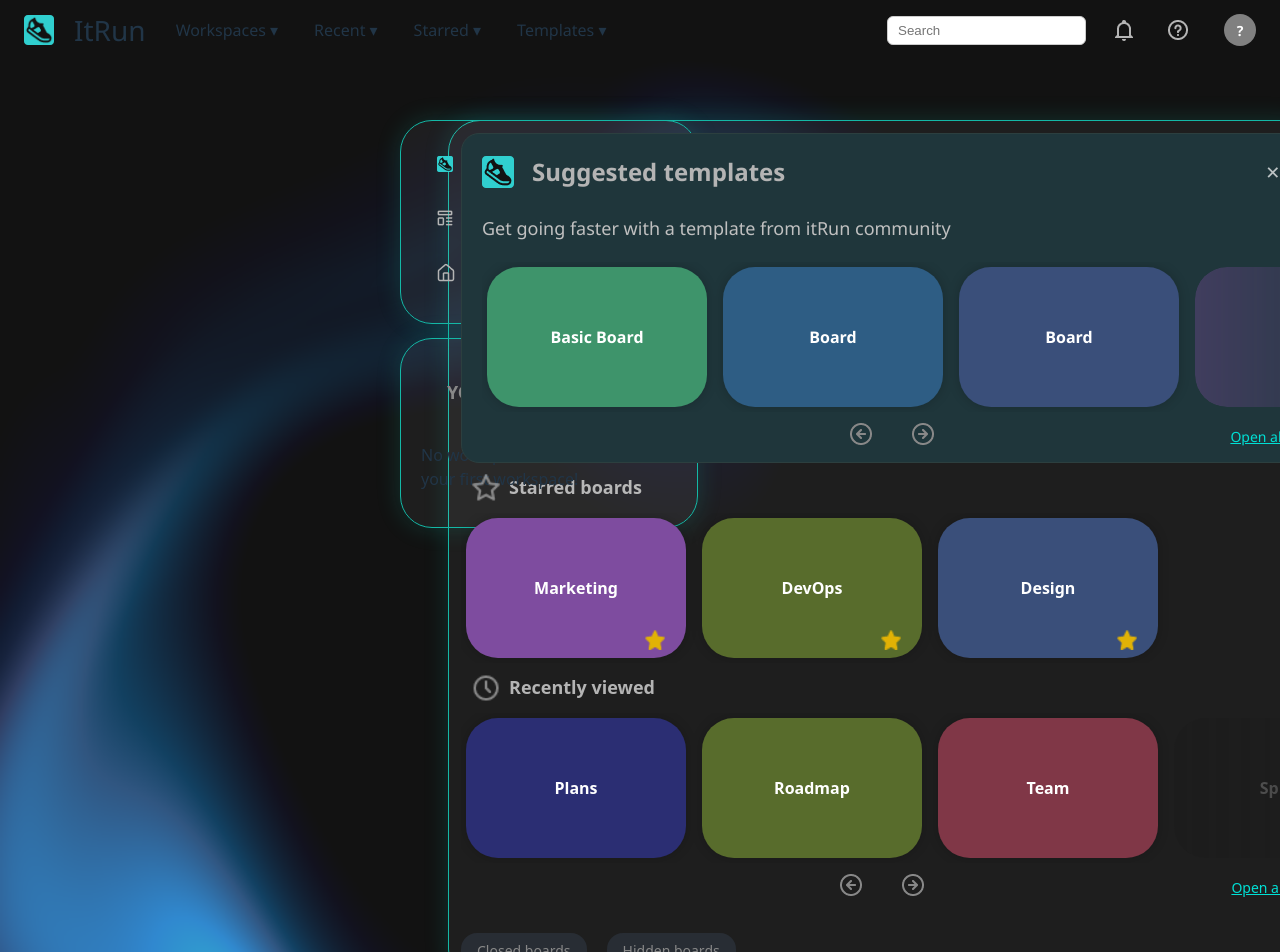
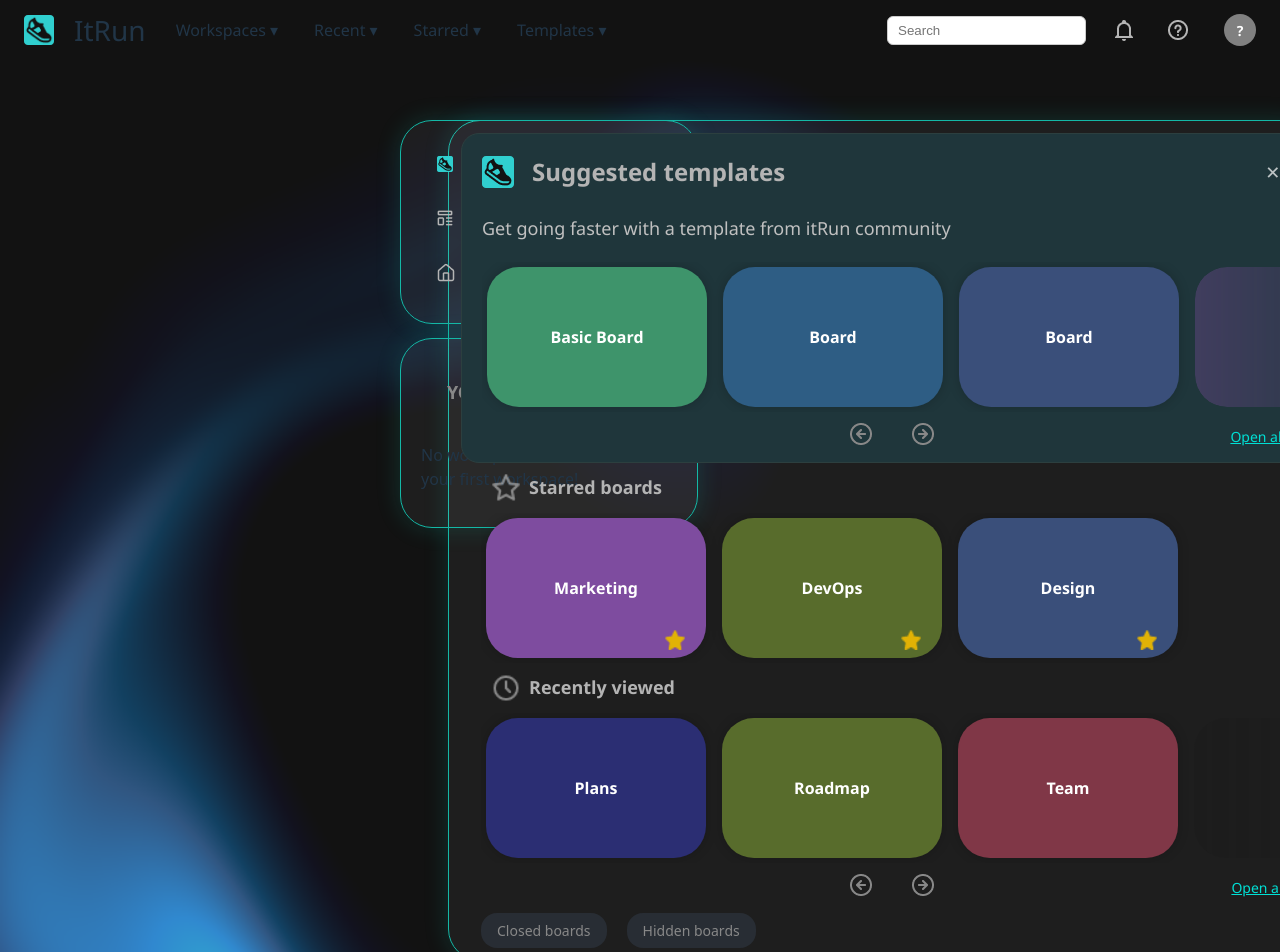
Before and after one commit to itrun-git/itrun_front, a React (Vite) app: page /mainform in a window 1280 px wide. Shown: the top 952 px of the page. Built offline with nearby package versions, Linux system fonts and the light colour scheme.

Commit message:
update-template

```diff
--- a/src/components/Pages/MainForm.tsx
+++ b/src/components/Pages/MainForm.tsx
@@ -229,20 +229,23 @@ const MainForm = () => {
             </div>
 
             {/* Starred Boards */}
+            <div className="starred-boards">
             <BoardSection image={star} title="Starred boards" boards={starredBoards} currentIndex={starredIndex} showAll={starredShowAll}
               onToggleShowAll={() => setStarredShowAll(!starredShowAll)}
               onLeft={() => scrollByArrow(-1, starredIndex, setStarredIndex, starredBoards.length)}
               onRight={() => scrollByArrow(1, starredIndex, setStarredIndex, starredBoards.length)}
               sectionKey="starred"/>
+            </div>
 
             {/* Recently Viewed */}
+            <div className="recently-viewed">
             <BoardSection title="Recently viewed" image={timer} boards={recentBoards} currentIndex={recentIndex}
               showAll={recentShowAll}
               onToggleShowAll={() => setRecentShowAll(!recentShowAll)}
               onLeft={() => scrollByArrow(-1, recentIndex, setRecentIndex, recentBoards.length)}
               onRight={() => scrollByArrow(1, recentIndex, setRecentIndex, recentBoards.length)}
               sectionKey="recent"/>
-
+            </div>
             <div className="bottom-controls">
               <button className="control-btn" onClick={CloseBoard}>Closed boards</button>
               <button className="control-btn" onClick={HiddenBoard}>Hidden boards</button>
--- a/src/components/Style/MainFrom.css
+++ b/src/components/Style/MainFrom.css
@@ -158,6 +158,22 @@
   border-radius: 18px;
   padding: 0px 0px 0px 20px;
   border: 1px solid #2c3f3f;
+  color: #B4B4B4;
+  font-family: 'Segoe UI', sans-serif;
+  position: relative;
+}
+
+.starred-boards {
+  border-radius: 18px;
+  padding: 0px 0px 0px 20px;
+  color: #B4B4B4;
+  font-family: 'Segoe UI', sans-serif;
+  position: relative;
+}
+
+.recently-viewed {
+  border-radius: 18px;
+  padding: 0px 0px 0px 20px;
   color: #B4B4B4;
   font-family: 'Segoe UI', sans-serif;
   position: relative;
@@ -332,7 +348,8 @@
   display: flex;
   gap: 20px;
   /* margin-top: 30px; */
-  padding-top: 20px;
+  /* padding-top: 20px; */
+  padding-left: 20px;
   /* border-top: 1px solid rgba(255, 255, 255, 0.1); */
 }
 
@@ -611,6 +628,9 @@
   margin-bottom: 40px;
 }
 
+.section{
+}
+
 .board-section-header {
   display: flex;
   align-items: center;
```
